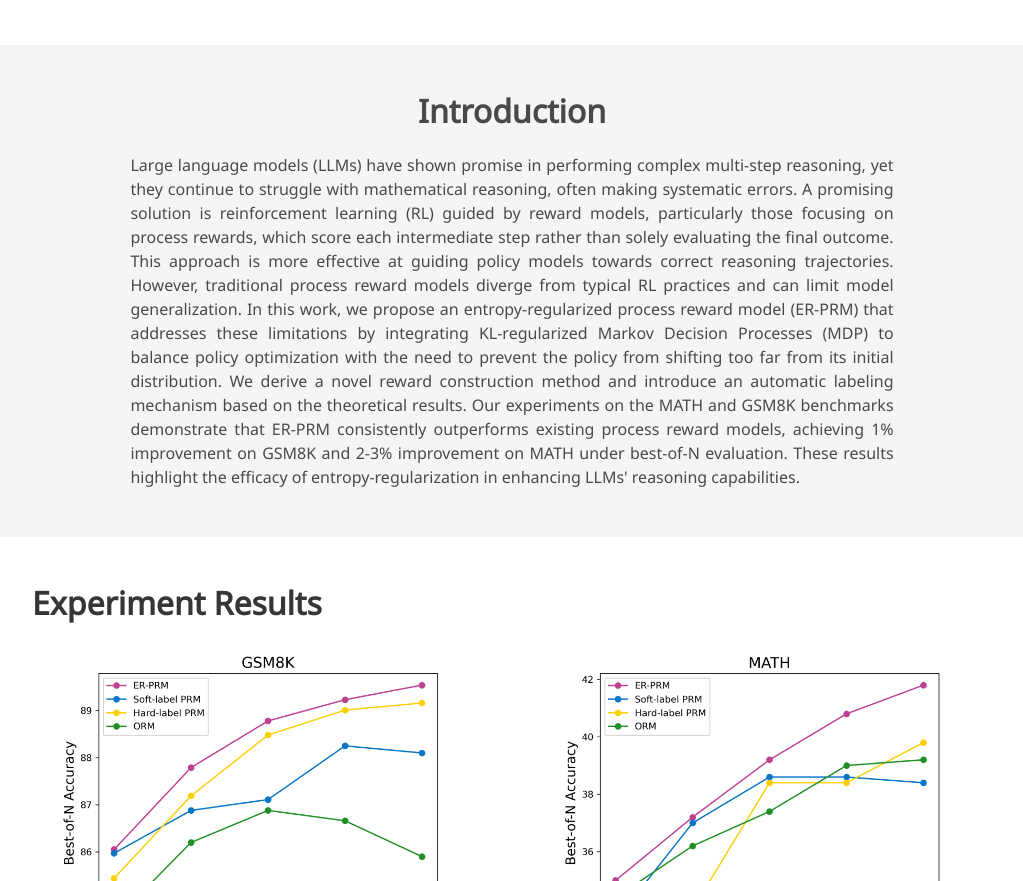
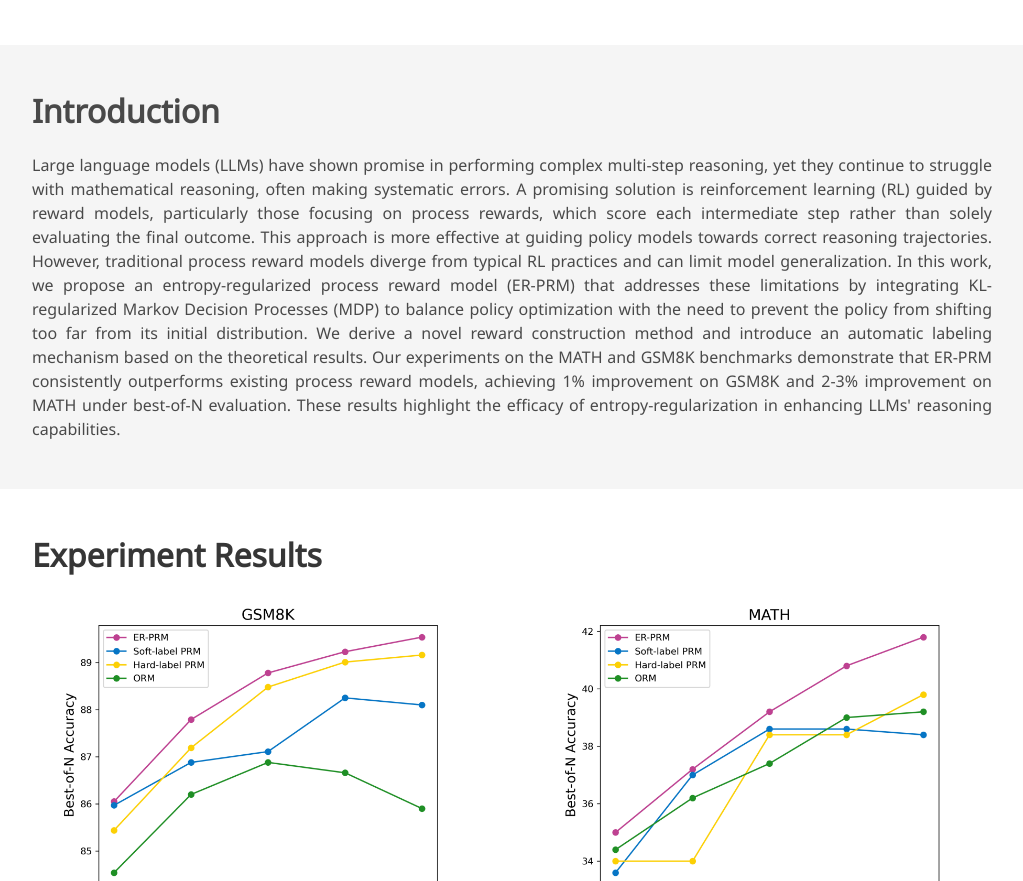
Before and after one commit to hanningzhang/math-prm, a plain HTML site: page index.html in a window 1280 px wide. Shown: the part 1494-2375 px from the top of the page, without its empty margins (128-1151 px from the left). Drawn offline with nearby package versions, Linux system fonts and the light colour scheme; some icons are missing; a web font is replaced by a local one.

Commit message:
Update index.html

```diff
--- a/index.html
+++ b/index.html
@@ -188,8 +188,8 @@ under entropy-regularization.
 <!-- Paper Introduction -->
 <section class="section hero is-light">
   <div class="container is-max-desktop">
-    <div class="columns is-centered has-text-centered">
-      <div class="column is-four-fifths">
+    <div class="columns is-centered">
+      <div class="column is-full">
         <h2 class="title is-3">Introduction</h2>
         <div class="content has-text-justified">
           <p>
```
